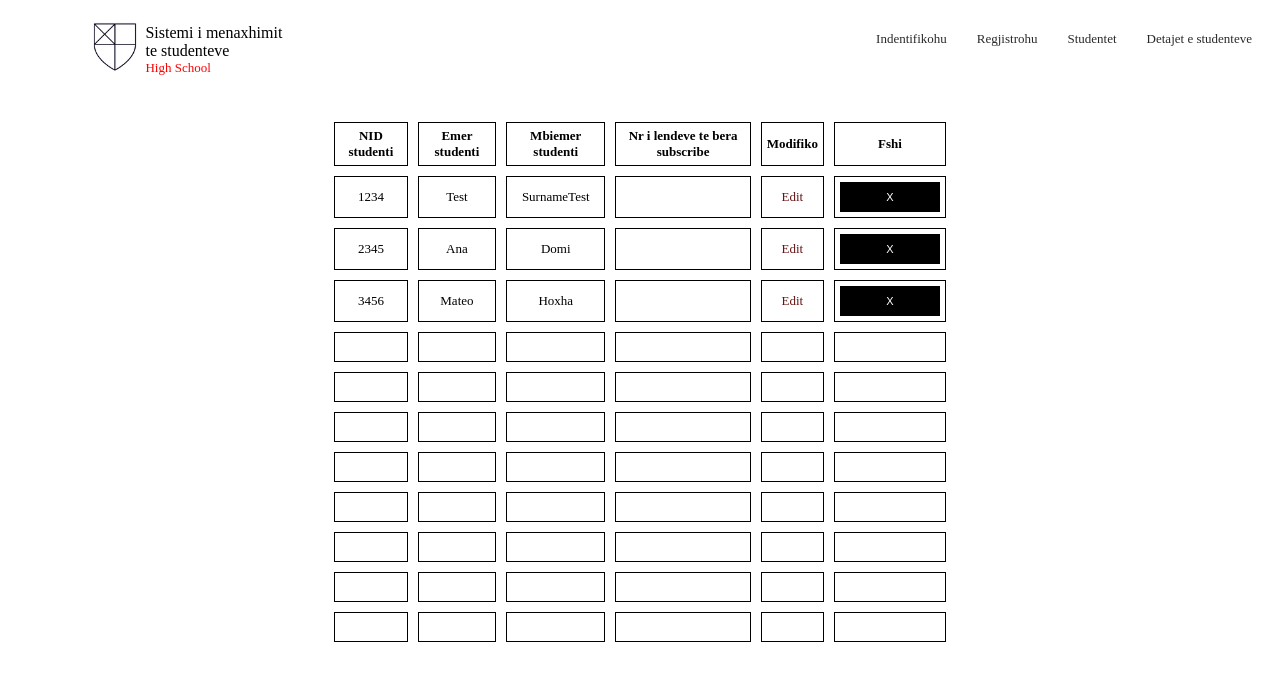
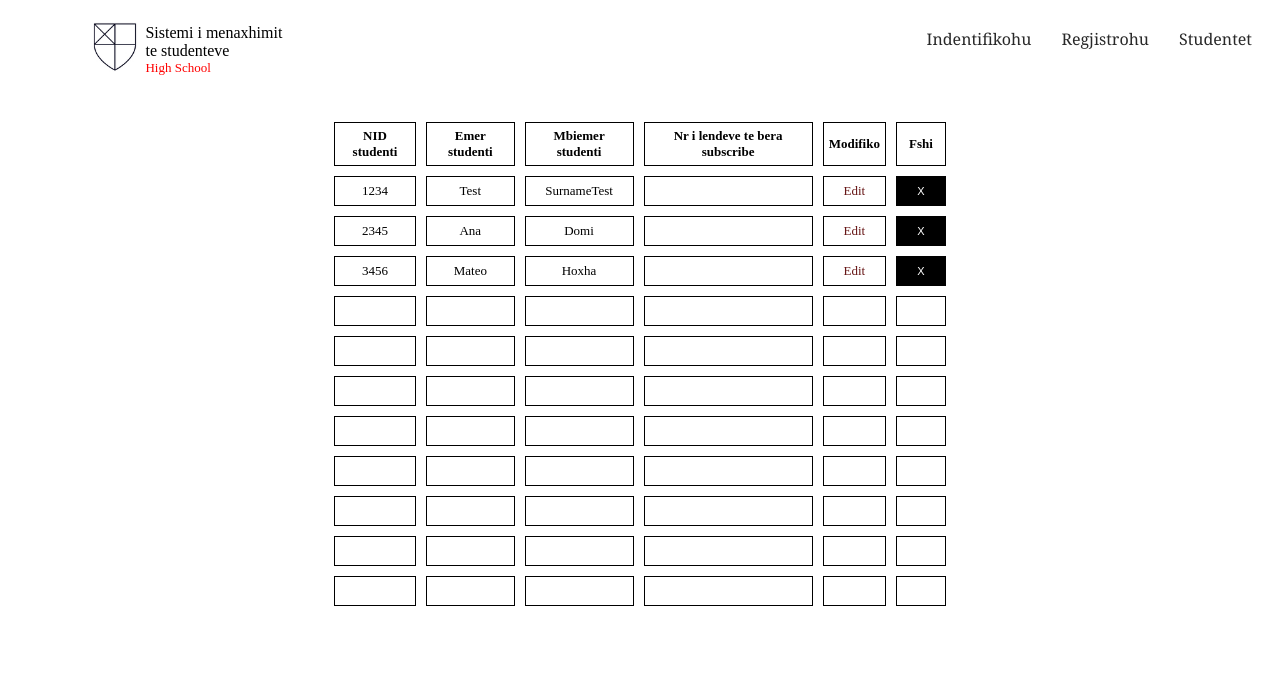
Before and after one commit to Erson-Lala/Test, a React (Create React App) app: page /students in a window 1280 px wide. Shown: the top 680 px of the page. Built offline with nearby package versions, Linux system fonts and the light colour scheme.

Commit message:
SuperCommit

```diff
--- a/package.json
+++ b/package.json
@@ -12,6 +12,7 @@
     "react-redux": "^8.0.5",
     "react-router-dom": "^6.11.1",
     "react-scripts": "5.0.1",
+    "react-transition-group": "^4.4.5",
     "redux": "^4.2.1",
     "redux-persist": "^6.0.0",
     "web-vitals": "^2.1.4"
--- /dev/null
+++ b/src/App.css
@@ -0,0 +1,25 @@
+.scale-enter {
+    transform: scale(0.9);
+    opacity: 0;
+  }
+
+  .scale-enter-active {
+    transform: scale(1);
+    opacity: 1;
+    transition: opacity 300ms ease-in, transform 300ms ease-in;
+  }
+
+  .scale-exit {
+    transform: scale(1);
+    opacity: 1;
+  }
+
+  .scale-exit-active {
+    transform: scale(0.9);
+    opacity: 0;
+    transition: opacity 0ms, transform 300ms ease-in;
+  }
+
+  body {
+    overflow: hidden;
+  }
--- a/src/App.js
+++ b/src/App.js
@@ -1,12 +1,31 @@
 import React, { useEffect } from 'react';
-import { BrowserRouter as Router, Route, Routes } from 'react-router-dom';
+import { BrowserRouter as Router, Route, Routes, useLocation } from 'react-router-dom';
 import { useSelector } from 'react-redux';
 import LoginForm from './Components/LoginForm';
 import StudentList from './Components/StudentList';
 import StudentDetails from './Components/StudentDetails';
 import RegistrationForm from './Components/RegistrationForm';
 import Header from './Components/Header';
-// import ProtectedRoute from './Components/ProtectedRoute';
+import {TransitionGroup, CSSTransition} from 'react-transition-group'
+import './App.css';
+
+const AnimatedRoutes = () => {
+  const location = useLocation();
+
+  return (
+    <TransitionGroup>
+      <CSSTransition key={location.key} classNames="scale" timeout={300}>
+        <Routes location={location}>
+          <Route path="/login" element={<LoginForm />} />
+          <Route path="/register" element={<RegistrationForm />} />
+          <Route path="/students/:NID" element={<StudentDetails />} />
+          <Route path="/students" element={<StudentList />} />
+          <Route path="/" element={<LoginForm />} />
+        </Routes>
+      </CSSTransition>
+    </TransitionGroup>
+  );
+};
 
 const App = () => {
   const students = useSelector(state => state.students);
@@ -19,13 +38,7 @@ const App = () => {
     <Router>
       <div className="App">
         <Header/>
-        <Routes>
-          <Route path="/login" element={<LoginForm />} />
-          <Route path="/register" element={<RegistrationForm />} />
-          <Route path="/students/:NID" element={<StudentDetails />} />
-          <Route path="/students" element={<StudentList />} />
-          <Route path="/" element={<LoginForm />} />
-        </Routes>
+        <AnimatedRoutes />
       </div>
     </Router>
   );
--- a/src/Components/Header.css
+++ b/src/Components/Header.css
@@ -59,9 +59,20 @@
     align-items: center;
     text-align: center;
     height: 30px;
-    font-size: small;
+    font-size: medium;
+    font-family:Cambria, Cochin, Georgia, Times, 'Times New Roman', serif;
   }
 
   li:hover{
     background-color: rgb(76, 76, 76);
   }
+
+  .logOut{
+      background-color: black;
+      color: white;
+      border: none;
+      width: 100px;
+      height: 30px;
+      font-size: 11px;
+      cursor: pointer;
+  }
--- a/src/Components/Header.js
+++ b/src/Components/Header.js
@@ -1,24 +1,42 @@
 import React from 'react';
 import { Link } from 'react-router-dom';
+import { useSelector, useDispatch } from 'react-redux';
+import { logout } from '../Redux/authSlice';
 import './Header.css';
 import IconSchool from '../Assets/IconSchool.jpg';
 
 const Header = () => {
+  const currentUser = useSelector(state => state.auth.currentUser);
+  const dispatch = useDispatch();
+
+  const handleLogout = () => {
+    dispatch(logout());
+  };
+
   return (
     <header className="header">
       <nav id="navBar">
         <div id="mainQuote">
-        <img id='logo' src={IconSchool} alt="" />
-        <p id='firstParagraph'>
+          <img id='logo' src={IconSchool} alt="" />
+          <p id='firstParagraph'>
             Sistemi i menaxhimit te studenteve
             <span id='highSchoolSpan'>High School</span>
-        </p>
+          </p>
         </div>
         <ul id="linkList">
           <li><Link to="/login">Indentifikohu</Link></li>
           <li><Link to="/register">Regjistrohu</Link></li>
           <li><Link to="/students">Studentet</Link></li>
-          <li><Link to="/students/:id">Detajet e studenteve</Link></li>
+          {
+            currentUser && (
+              <li><Link to={`/students/${currentUser.NID}`}>Detajet e studenteve</Link></li>
+            )
+          }
+          {
+          currentUser && (
+            <button className='logOut' onClick={handleLogout}>Logout</button>
+          )
+          }
         </ul>
       </nav>
     </header>
--- a/src/Components/LoginForm.css
+++ b/src/Components/LoginForm.css
@@ -1,22 +1,26 @@
 #loginGreeting{
-    font-size: medium;
-    width: 70%;
+    font-weight: 500;
+    font-size: large;
+    width: 90%;
 }
 
 #mainLoginDiv{
     display: flex;
     width: 100%;
+    height: 100vh;
     justify-content: space-between;
 }
 
 #studentsImage{
+    object-fit: none;
+    /* object-position: 0px 20px; */
     width: 100%;
-    height: 90%;
+    height: 100%;
 }
 
 #imgDiv{
-    width: 50%;
-    height: 50%;
+    width: 70%;
+    height: 85%;
 }
 
 #leftLoginDiv{
--- a/src/Components/RegistrationForm.css
+++ b/src/Components/RegistrationForm.css
@@ -62,9 +62,8 @@
     overflow: hidden;
   }
 
-.studentsOutside{
-    object-fit: cover;
-    object-position: 150px 150px;
+.cropped-image{
+    object-position: -650px 20px;
 }
 
 .formButton{
--- a/src/Components/RegistrationForm.js
+++ b/src/Components/RegistrationForm.js
@@ -25,7 +25,7 @@ const RegistrationForm = () => {
       setRegisterSuccess(false);
     } else {
       setPasswordError(null);
-      dispatch(addStudent({ NID, name, surname, password }));
+      dispatch(addStudent({ NID, name, surname, password, courses: [] }));
       setRegisterSuccess(true);
     }
   }
@@ -70,7 +70,7 @@ const RegistrationForm = () => {
         {registerSuccess && <p style={{ color: "green" }}>Urime, ju jeni regjistruar!</p>}
       </div>
       <div className='image-container'>
-        <img alt='' src={StudentsOutside} id='studentsOutside'/>
+        <img alt='' src={StudentsOutside} className="cropped-image"/>
       </div>
     </div>
   );
--- a/src/Components/StudentDetails.js
+++ b/src/Components/StudentDetails.js
@@ -7,7 +7,7 @@ import './StudentDetails.css'
 const StudentDetails = () => {
   const { NID } = useParams();
   const dispatch = useDispatch();
-  const student = useSelector(state => state.students.find(student => student.NID === NID));
+  const student = useSelector(state => state.students.find(student => String(student.NID) === String(NID)));
 
   const [grade, setGrade] = useState(student ? student.grade : "");
   const [profession, setProfession] = useState(student ? student.profession : "");
@@ -66,7 +66,8 @@ const StudentDetails = () => {
           </tr>
         </thead>
         <tbody>
-          {courses.map((course, index) => (
+        {courses?
+          courses?.map((course, index) => (
             <tr key={index}>
               <td>
                 <input
@@ -101,7 +102,14 @@ const StudentDetails = () => {
                 />
               </td>
             </tr>
-          ))}
+          ))
+          :
+          <tr>
+            <td></td>
+            <td></td>
+            <td></td>
+            <td></td>
+          </tr>}
         </tbody>
       </table>
 
--- a/src/Components/StudentList.css
+++ b/src/Components/StudentList.css
@@ -10,6 +10,18 @@ table {
   #link{
     text-decoration: none;
     color: rgb(102, 21, 21);
+    width: 100%;
+  }
+
+  .tdLink{
+    padding: 0;
+  }
+  .tdLink > a{
+    width: 100%;
+  }
+
+  .tdLink, .tdLink > a{
+    cursor: cell !important;
   }
 
   .tdLink:hover #link{
@@ -36,22 +48,46 @@ table {
     text-align: center;
   }
 
-  #deleteButton{
+  .deleteButton{
+    width: 50px !important;
     background-color: transparent;
   }
 
-  #deleteButton:hover{
-    cursor:cell;
+  .deleteButton:hover{
+    cursor:not-allowed;
   }
 
   .formButton{
     background-color: black;
     color: white;
     border: none;
-    width: auto;
+    /* width: 30px; */
     cursor: pointer;
 }
 
 .formButton:hover{
     background-color: rgb(72, 72, 72);
 }
+
+.tdLink {
+  position: relative;
+}
+
+#link {
+  display: flex;
+  align-items: center;
+  justify-content: center;
+  height: 100%;
+  width: 100%;
+  position: absolute;
+  top: 0;
+  left: 0;
+}
+
+.link-content {
+  height: 100%;
+  width: 100%;
+  display: flex;
+  align-items: center;
+  justify-content: center;
+}
--- a/src/Components/StudentList.js
+++ b/src/Components/StudentList.js
@@ -1,4 +1,4 @@
-import React, { useEffect } from 'react';
+import React, { useEffect, useState } from 'react';
 import { useSelector, useDispatch } from 'react-redux';
 import { Link } from 'react-router-dom';
 import { deleteStudent, populateStudents } from '../Redux/studentSlice';
@@ -7,11 +7,15 @@ import data from '../data/defaultData.json';
 
 const StudentList = () => {
   const students = useSelector((state) => state.students);
+  const [emptyRows, setEmptyRows] = useState(8);
   const dispatch = useDispatch();
 
   useEffect(() => {
-    dispatch(populateStudents(data))
-  }, [dispatch]);
+    if (students.length === 0) {
+      dispatch(populateStudents(data));
+    }
+  }, [dispatch, students]);
+
 
 
   const handleDelete = (NID) => {
@@ -38,11 +42,12 @@ const StudentList = () => {
               <td>{student.name}</td>
               <td>{student.surname}</td>
               <td>{student.numberOfSubscribedSubjects}</td>
-              <td className='tdLink'><Link id='link' to={`/students/${student.NID}`}>Edit</Link></td>
-              <td className='tdDelete'><button className='deleteButton formButton' onClick={() => handleDelete(student.NID)}>X</button></td>
+              <td className='tdLink'><Link id='link' to={`/students/${student.NID}`}><div className='link-content'>Edit</div></Link></td>
+              <button className='deleteButton formButton' onClick={() => handleDelete(student.NID)}>X</button>
             </tr>
           ))}
-            <tr>
+            {Array.from({length: emptyRows}).map((_, index) => (
+            <tr key={`empty-${index}`}>
               <td></td>
               <td></td>
               <td></td>
@@ -50,62 +55,7 @@ const StudentList = () => {
               <td></td>
               <td></td>
             </tr>
-  <tr>
-    <td></td>
-    <td></td>
-    <td></td>
-    <td></td>
-    <td></td>
-    <td></td>
-  </tr>
-  <tr>
-    <td></td>
-    <td></td>
-    <td></td>
-    <td></td>
-    <td></td>
-    <td></td>
-  </tr>
-  <tr>
-    <td></td>
-    <td></td>
-    <td></td>
-    <td></td>
-    <td></td>
-    <td></td>
-  </tr>
-  <tr>
-    <td></td>
-    <td></td>
-    <td></td>
-    <td></td>
-    <td></td>
-    <td></td>
-  </tr>
-  <tr>
-    <td></td>
-    <td></td>
-    <td></td>
-    <td></td>
-    <td></td>
-    <td></td>
-  </tr>
-  <tr>
-    <td></td>
-    <td></td>
-    <td></td>
-    <td></td>
-    <td></td>
-    <td></td>
-  </tr>
-  <tr>
-    <td></td>
-    <td></td>
-    <td></td>
-    <td></td>
-    <td></td>
-    <td></td>
-  </tr>
+          ))}
         </tbody>
       </table>
     </div>
```
Also changed, not shown: src/Components/ProtectedRoute.js (deleted, +0 -16 lines), 1 other file (tests, documents, lock files or other folders). Lines whose indentation alone changed are shown as unchanged.
